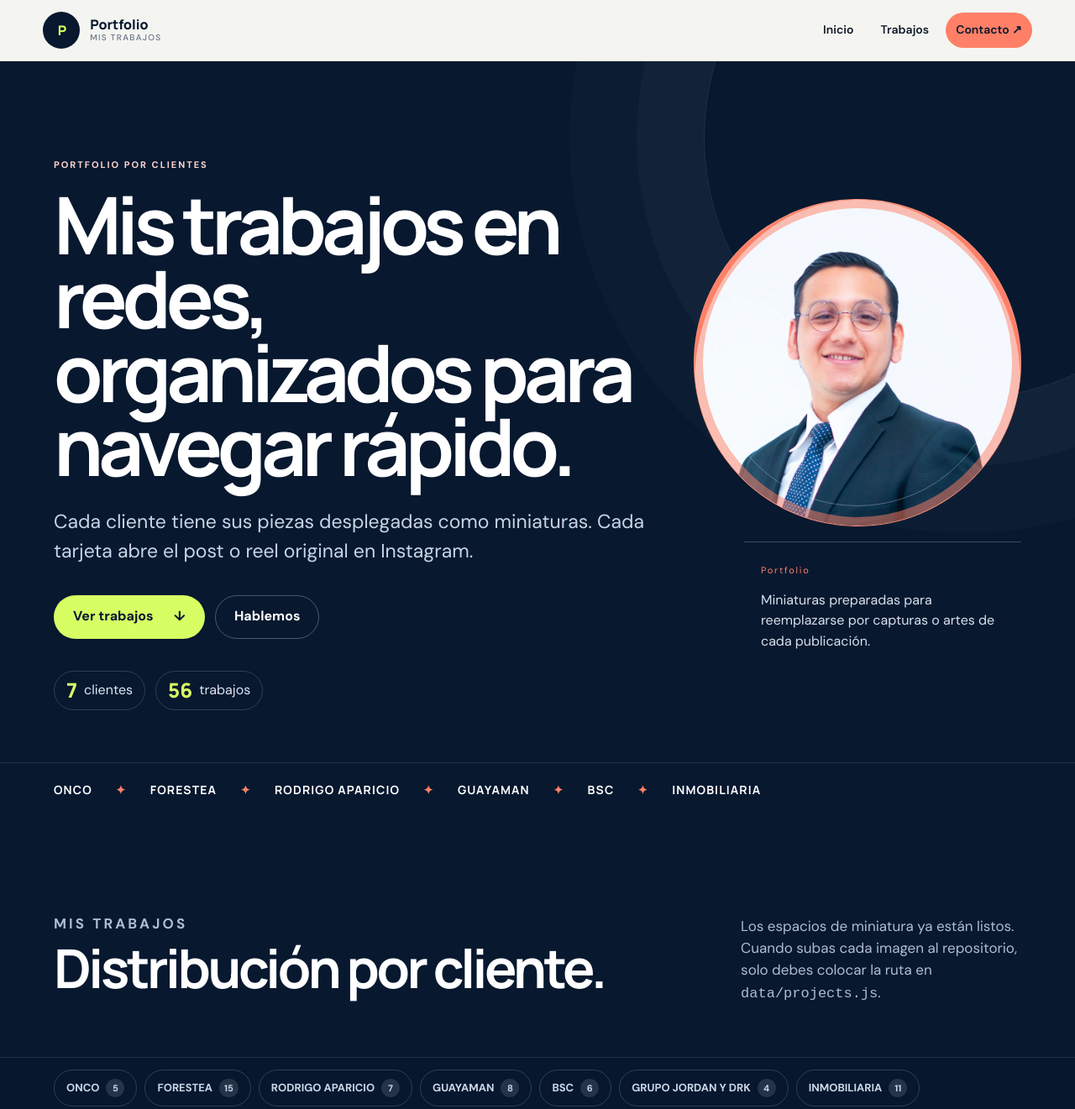
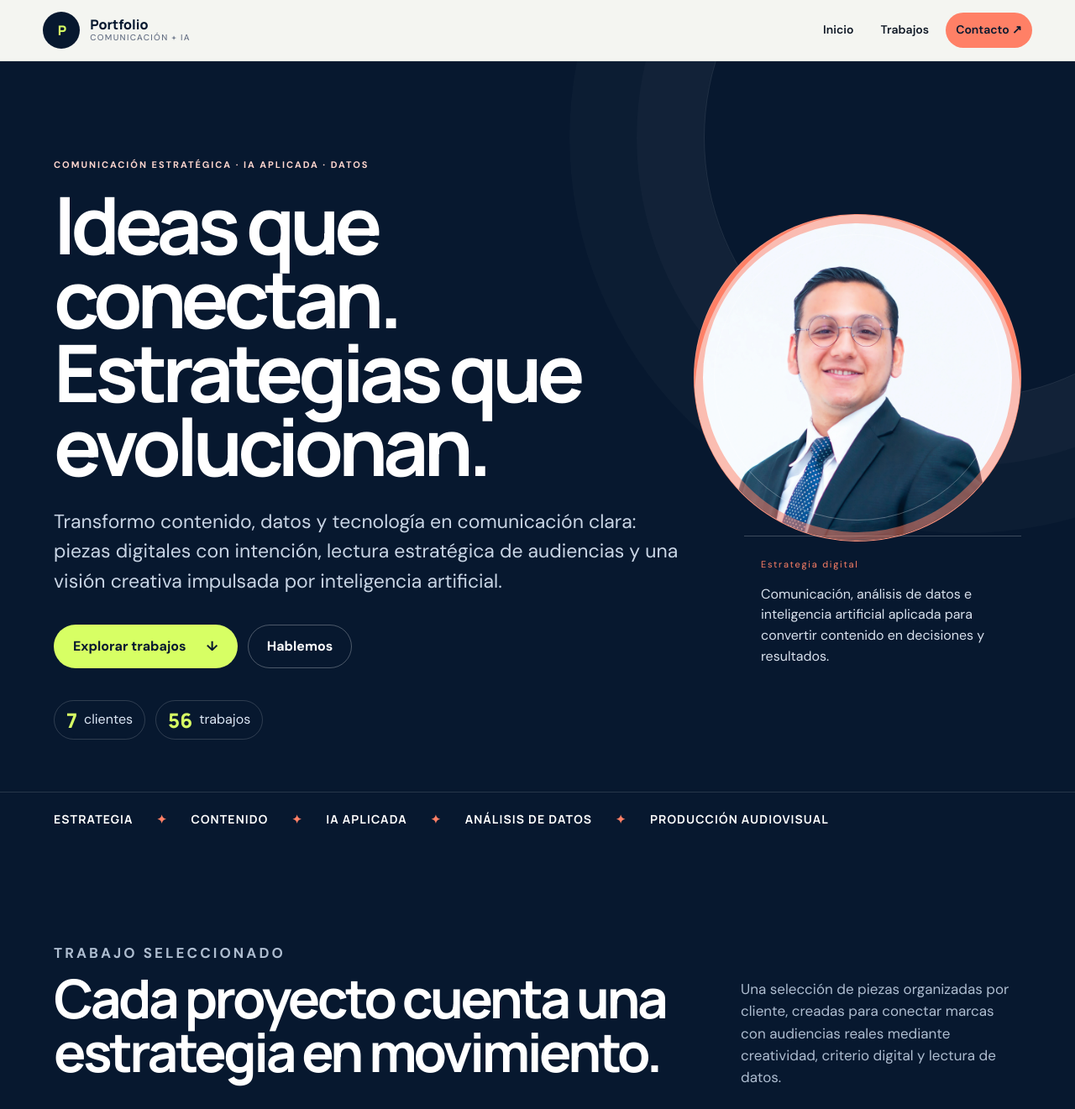
Before and after one commit to jesuszambranop/portfolio, a plain HTML site: page index.html in a window 1280 px wide. Shown: the top 1321 px of the page at 84% size. Drawn offline with Linux system fonts and the light colour scheme.

Commit message:
Profesionaliza textos del portfolio

```diff
--- a/index.html
+++ b/index.html
@@ -3,11 +3,11 @@
 <head>
   <meta charset="utf-8" />
   <meta name="viewport" content="width=device-width, initial-scale=1" />
-  <title>Jesús Zambrano Parrales | Mis trabajos</title>
-  <meta name="description" content="Portfolio de trabajos de Jesús Zambrano Parrales organizado por clientes, con enlaces a los posts originales." />
+  <title>Jesús Zambrano Parrales | Comunicación estratégica e IA</title>
+  <meta name="description" content="Portfolio profesional de Jesús Zambrano Parrales: comunicación estratégica, contenido digital, análisis de datos e inteligencia artificial aplicada." />
   <meta name="theme-color" content="#07182f" />
-  <meta property="og:title" content="Jesús Zambrano Parrales | Mis trabajos" />
-  <meta property="og:description" content="Trabajos organizados por cliente con links directos a los posts originales." />
+  <meta property="og:title" content="Jesús Zambrano Parrales | Portfolio profesional" />
+  <meta property="og:description" content="Comunicación estratégica, contenido, datos e inteligencia artificial aplicada." />
   <meta property="og:type" content="website" />
   <link rel="icon" href="assets/favicon.svg" type="image/svg+xml" />
   <link rel="preconnect" href="https://fonts.googleapis.com">
@@ -21,7 +21,7 @@
   <header class="site-header">
     <a class="brand" href="#inicio" aria-label="Ir al inicio">
       <span class="brand-mark">P</span>
-      <span class="brand-text">Portfolio <small>Mis trabajos</small></span>
+      <span class="brand-text">Portfolio <small>Comunicación + IA</small></span>
     </a>
     <nav class="nav" aria-label="Navegación principal">
       <a href="#inicio">Inicio</a>
@@ -33,11 +33,11 @@
   <main id="contenido">
     <section id="inicio" class="hero section">
       <div class="hero-copy">
-        <p class="eyebrow">Portfolio por clientes</p>
-        <h1>Mis trabajos en redes, organizados para navegar rápido.</h1>
-        <p class="lead">Cada cliente tiene sus piezas desplegadas como miniaturas. Cada tarjeta abre el post o reel original en Instagram.</p>
+        <p class="eyebrow">Comunicación estratégica · IA aplicada · Datos</p>
+        <h1>Ideas que conectan. Estrategias que evolucionan.</h1>
+        <p class="lead">Transformo contenido, datos y tecnología en comunicación clara: piezas digitales con intención, lectura estratégica de audiencias y una visión creativa impulsada por inteligencia artificial.</p>
         <div class="hero-actions">
-          <a class="button primary" href="#trabajos">Ver trabajos <span aria-hidden="true">↓</span></a>
+          <a class="button primary" href="#trabajos">Explorar trabajos <span aria-hidden="true">↓</span></a>
           <a class="button secondary" href="#contacto">Hablemos</a>
         </div>
         <div class="stats" aria-label="Resumen del portfolio">
@@ -50,22 +50,22 @@
           <img src="assets/images/jesus-zambrano-profile.jpg" alt="Jesús Zambrano Parrales" />
         </div>
         <div class="hero-note">
-          <span class="note-index">Portfolio</span>
-          <p>Miniaturas preparadas para reemplazarse por capturas o artes de cada publicación.</p>
+          <span class="note-index">Estrategia digital</span>
+          <p>Comunicación, análisis de datos e inteligencia artificial aplicada para convertir contenido en decisiones y resultados.</p>
         </div>
       </aside>
-      <div class="hero-marquee" aria-label="Clientes del portfolio">
-        <span>ONCO</span><i>✦</i><span>FORESTEA</span><i>✦</i><span>RODRIGO APARICIO</span><i>✦</i><span>GUAYAMAN</span><i>✦</i><span>BSC</span><i>✦</i><span>INMOBILIARIA</span>
+      <div class="hero-marquee" aria-label="Áreas de especialidad">
+        <span>Estrategia</span><i>✦</i><span>Contenido</span><i>✦</i><span>IA aplicada</span><i>✦</i><span>Análisis de datos</span><i>✦</i><span>Producción audiovisual</span>
       </div>
     </section>
 
     <section id="trabajos" class="section projects-section">
       <div class="section-heading split-heading light">
         <div>
-          <p class="eyebrow">Mis trabajos</p>
-          <h2>Distribución por cliente.</h2>
+          <p class="eyebrow">Trabajo seleccionado</p>
+          <h2>Cada proyecto cuenta una estrategia en movimiento.</h2>
         </div>
-        <p>Los espacios de miniatura ya están listos. Cuando subas cada imagen al repositorio, solo debes colocar la ruta en <code>data/projects.js</code>.</p>
+        <p>Una selección de piezas organizadas por cliente, creadas para conectar marcas con audiencias reales mediante creatividad, criterio digital y lectura de datos.</p>
       </div>
       <nav id="clientNav" class="client-nav" aria-label="Navegar por cliente"></nav>
       <div id="projectGrid" class="portfolio-grid" aria-live="polite"></div>
--- a/main.js
+++ b/main.js
@@ -26,11 +26,11 @@ function thumbnailTemplate(work, client, index) {
   }
 
   return `
-    <div class="thumb-placeholder" aria-label="Espacio para subir miniatura">
+    <div class="thumb-placeholder" aria-label="Proyecto seleccionado de ${client.name}">
       <span>${initials(client.name)}</span>
       <strong>${String(index + 1).padStart(2, "0")}</strong>
-      <small>Espacio para miniatura</small>
-      <em>${work.thumbnailHint}</em>
+      <small>Proyecto seleccionado</small>
+      <em>${work.type} · ${client.name}</em>
     </div>
   `;
 }
@@ -66,7 +66,7 @@ function renderProjects() {
                   </div>
                   <h3>${work.title}</h3>
                   <a class="work-link" href="${work.url}" target="_blank" rel="noopener">
-                    Ver post original <span aria-hidden="true">↗</span>
+                    Ver publicación <span aria-hidden="true">↗</span>
                   </a>
                 </div>
               </article>
```
